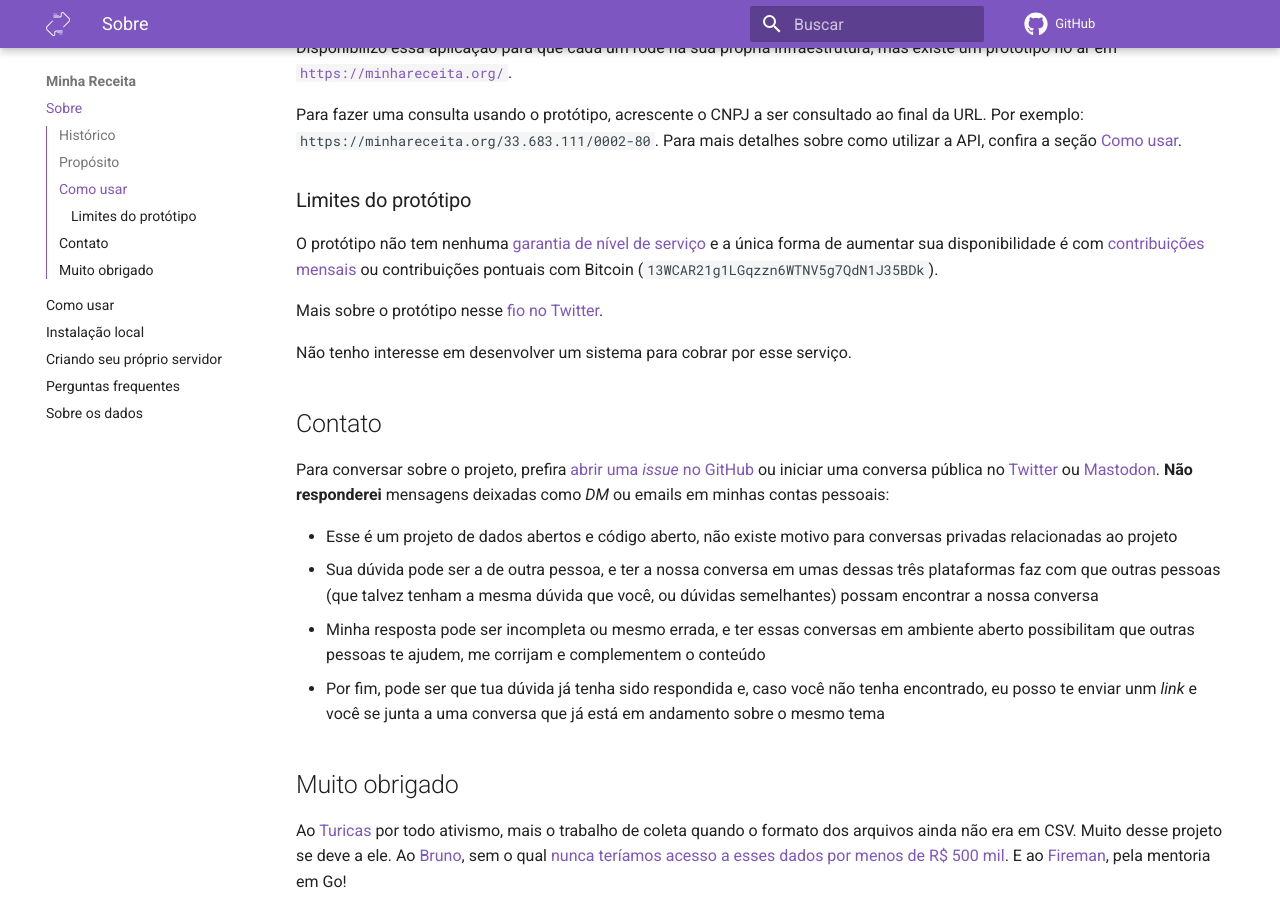
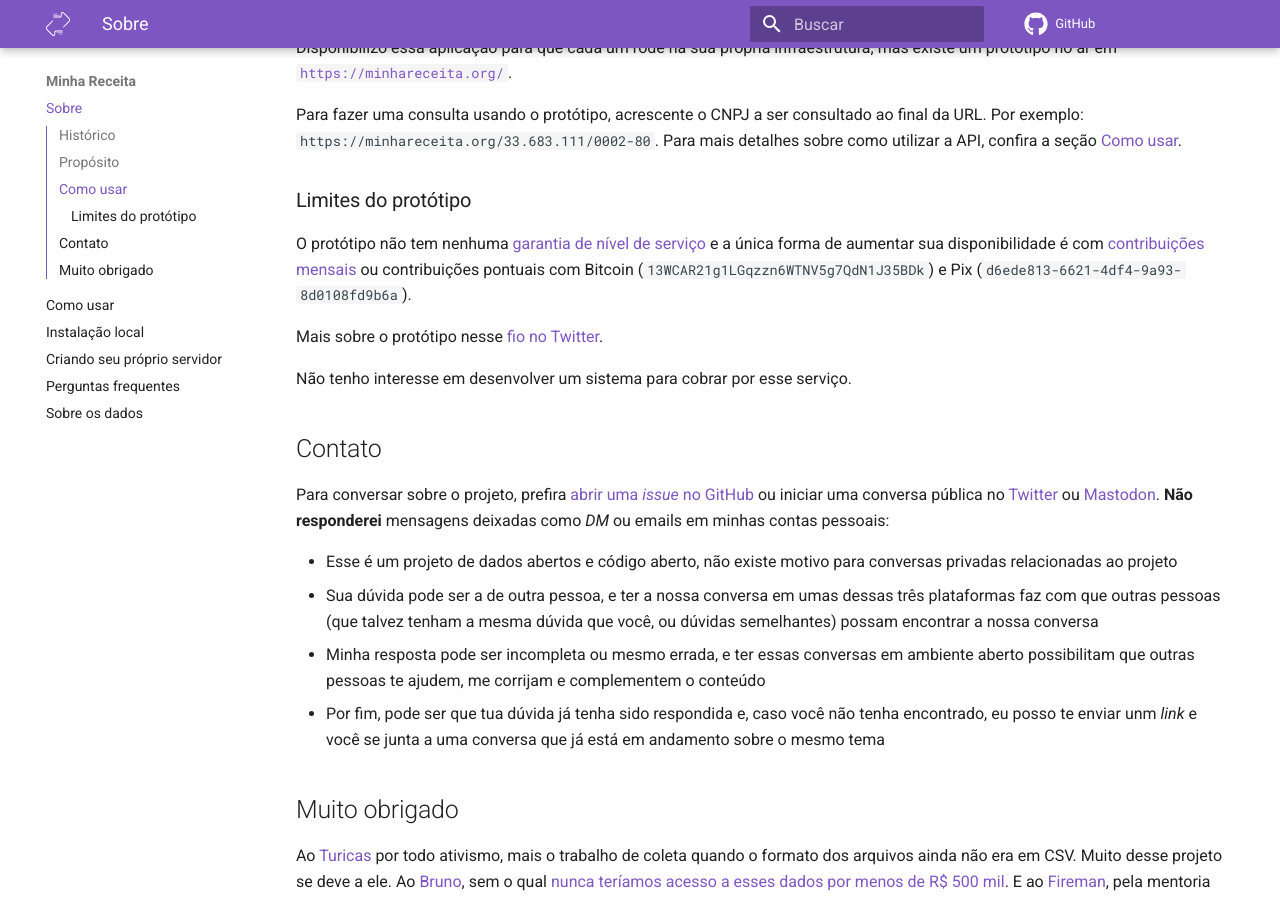
Before and after one commit to cuducos/minha-receita, an MkDocs documentation site: the page built from docs/index.md, in a window 1280 px wide and 900 px high, scrolled down 729 px. Built offline with MkDocs 1.6.1 and Material for MkDocs 9.7.7, drawn with Linux system fonts in a browser that asks for light colours; comment, search, counter and statistics services are not loaded.

Commit message:
Adds Pix for donations

```diff
--- a/docs/index.md
+++ b/docs/index.md
@@ -21,7 +21,7 @@
 
 ### Limites do protótipo
 
-O protótipo não tem nenhuma [garantia de nível de serviço](https://pt.wikipedia.org/wiki/Acordo_de_n%C3%ADvel_de_servi%C3%A7o) e a única forma de aumentar sua disponibilidade é com [contribuições mensais](https://github.com/sponsors/cuducos) ou contribuições pontuais com Bitcoin (`13WCAR21g1LGqzzn6WTNV5g7QdN1J35BDk`).
+O protótipo não tem nenhuma [garantia de nível de serviço](https://pt.wikipedia.org/wiki/Acordo_de_n%C3%ADvel_de_servi%C3%A7o) e a única forma de aumentar sua disponibilidade é com [contribuições mensais](https://github.com/sponsors/cuducos) ou contribuições pontuais com Bitcoin (`13WCAR21g1LGqzzn6WTNV5g7QdN1J35BDk`) e Pix (`d6ede813-6621-4df4-9a93-8d0108fd9b6a`).
 
 Mais sobre o protótipo nesse [fio no Twitter](https://twitter.com/cuducos/status/1339980776985808901).
 
```
